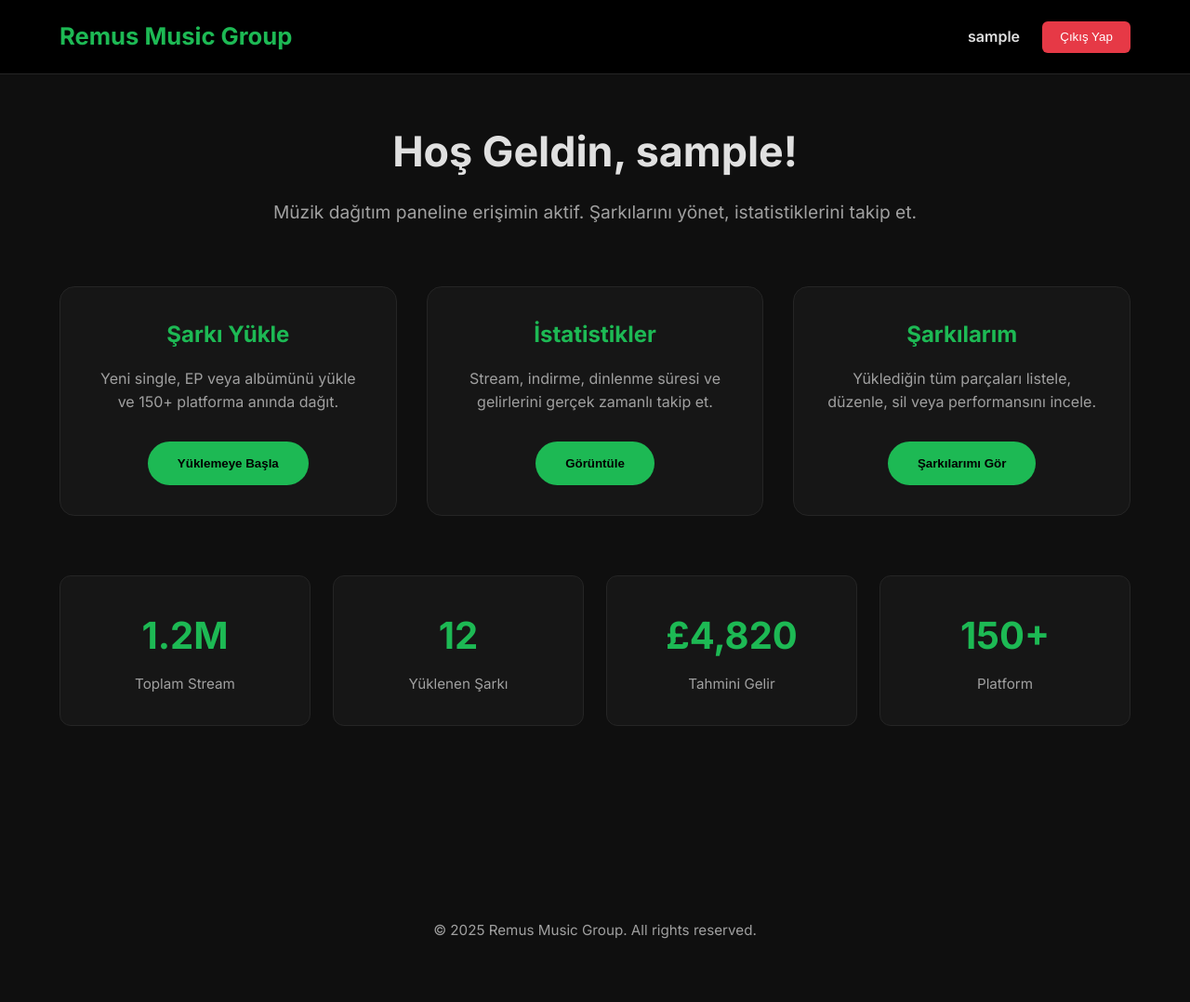
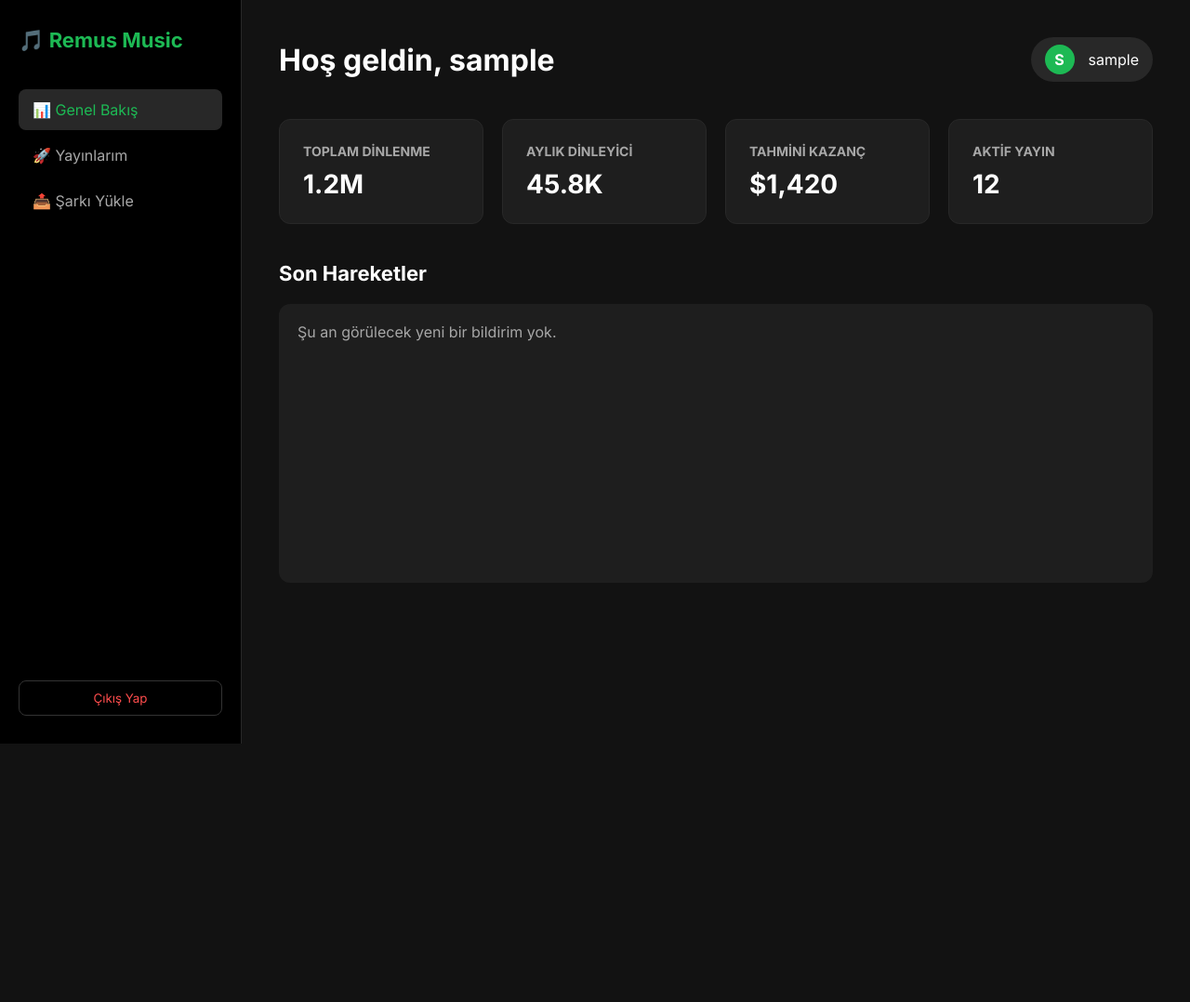
Before and after one commit to rremuuss1337/remus-music-group, a website: page dashboard.html in a window 1280 px wide. Shown: the whole page at 93% size. After the commit the page ends 800 px from the top, so only its background shows below. Drawn offline with Linux system fonts and the light colour scheme; sample sign-in values are in the browser's storage.

Commit message:
Update dashboard.html

```diff
--- a/dashboard.html
+++ b/dashboard.html
@@ -3,267 +3,248 @@
 <head>
     <meta charset="UTF-8">
     <meta name="viewport" content="width=device-width, initial-scale=1.0">
-    <title>Dashboard - Remus Music Group</title>
-    <link href="https://fonts.googleapis.com/css2?family=Inter:wght@400;500;600;700&display=swap" rel="stylesheet">
+    <title>Remus Music - Dashboard</title>
+    <link href="https://fonts.googleapis.com/css2?family=Inter:wght@300;400;600;700&display=swap" rel="stylesheet">
     <style>
         :root {
-            --bg: #0f0f0f;
-            --surface: #161616;
-            --text: #e0e0e0;
-            --text-secondary: #a0a0a0;
-            --accent: #1db954;
-            --accent-hover: #1ed760;
-            --border: #252525;
-            --shadow: 0 10px 30px rgba(0,0,0,0.4);
+            --primary: #1DB954;
+            --bg-dark: #121212;
+            --bg-card: #1E1E1E;
+            --text-main: #FFFFFF;
+            --text-dim: #A7A7A7;
+            --transition: all 0.3s cubic-bezier(0.4, 0, 0.2, 1);
         }
-        * { margin: 0; padding: 0; box-sizing: border-box; }
+
+        * { margin: 0; padding: 0; box-sizing: border-box; font-family: 'Inter', sans-serif; }
+
         body {
-            font-family: 'Inter', system-ui, -apple-system, sans-serif;
-            background: var(--bg);
-            color: var(--text);
+            background-color: var(--bg-dark);
+            color: var(--text-main);
+            display: flex;
             min-height: 100vh;
-            line-height: 1.6;
+            overflow-x: hidden;
         }
+
+        /* Sidebar */
+        aside {
+            width: 260px;
+            background: #000;
+            padding: 30px 20px;
+            display: flex;
+            flex-direction: column;
+            border-right: 1px solid #282828;
+            position: fixed;
+            height: 100vh;
+            z-index: 100;
+        }
+
+        .logo {
+            font-size: 22px;
+            font-weight: 700;
+            color: var(--primary);
+            margin-bottom: 40px;
+            display: flex;
+            align-items: center;
+            gap: 10px;
+        }
+
+        nav ul { list-style: none; }
+        nav li {
+            padding: 12px 15px;
+            margin-bottom: 5px;
+            border-radius: 8px;
+            cursor: pointer;
+            color: var(--text-dim);
+            transition: var(--transition);
+            display: flex;
+            align-items: center;
+            gap: 12px;
+        }
+
+        nav li:hover, nav li.active {
+            background: #282828;
+            color: #fff;
+        }
+
+        nav li.active { color: var(--primary); }
+
+        /* Main Content */
+        main {
+            flex: 1;
+            margin-left: 260px;
+            padding: 40px;
+            opacity: 0;
+            animation: fadeIn 0.8s forwards;
+        }
+
+        @keyframes fadeIn { to { opacity: 1; } }
+
         header {
-            background: #000;
-            border-bottom: 1px solid var(--border);
-            padding: 1.2rem 5%;
             display: flex;
             justify-content: space-between;
             align-items: center;
-            position: sticky;
-            top: 0;
-            z-index: 1000;
+            margin-bottom: 40px;
         }
-        .logo {
-            font-size: 1.6rem;
-            font-weight: 700;
-            color: var(--accent);
-            text-decoration: none;
-        }
-        .user-info {
+
+        .user-profile {
             display: flex;
             align-items: center;
-            gap: 1.5rem;
-        }
-        .username {
-            font-weight: 600;
-            color: var(--text);
-        }
-        .logout-btn {
-            background: #e63946;
-            color: white;
-            border: none;
-            padding: 0.6rem 1.2rem;
-            border-radius: 6px;
-            cursor: pointer;
-            font-weight: 500;
-            transition: background 0.2s;
-        }
-        .logout-btn:hover { background: #d32f2f; }
-
-        .container {
-            max-width: 1400px;
-            margin: 0 auto;
-            padding: 3rem 5%;
-        }
-        .welcome {
-            text-align: center;
-            margin-bottom: 4rem;
-        }
-        .welcome h1 {
-            font-size: 2.8rem;
-            margin-bottom: 0.8rem;
-            opacity: 0;
-            transform: translateY(20px);
-            animation: fadeInUp 0.8s forwards 0.2s;
-        }
-        .welcome p {
-            font-size: 1.2rem;
-            color: var(--text-secondary);
-            opacity: 0;
-            animation: fadeInUp 0.8s forwards 0.4s;
+            gap: 15px;
+            background: #282828;
+            padding: 8px 15px;
+            border-radius: 30px;
         }
 
-        .grid {
+        .avatar { width: 32px; height: 32px; background: var(--primary); border-radius: 50%; display: flex; align-items: center; justify-content: center; font-weight: bold; }
+
+        /* Stats Grid */
+        .stats-grid {
             display: grid;
-            grid-template-columns: repeat(auto-fit, minmax(340px, 1fr));
-            gap: 2rem;
-        }
-        .card {
-            background: var(--surface);
-            border: 1px solid var(--border);
-            border-radius: 16px;
-            padding: 2rem;
-            text-align: center;
-            transition: transform 0.3s ease, box-shadow 0.3s ease;
-            opacity: 0;
-            transform: translateY(30px);
-            animation: fadeInUp 0.8s forwards;
-        }
-        .card:nth-child(1) { animation-delay: 0.3s; }
-        .card:nth-child(2) { animation-delay: 0.5s; }
-        .card:nth-child(3) { animation-delay: 0.7s; }
-        .card:hover {
-            transform: translateY(-10px);
-            box-shadow: var(--shadow);
-        }
-        .card h3 {
-            font-size: 1.5rem;
-            margin-bottom: 1rem;
-            color: var(--accent);
-        }
-        .card p {
-            color: var(--text-secondary);
-            margin-bottom: 1.8rem;
-            font-size: 1rem;
-        }
-        .card button {
-            background: var(--accent);
-            color: #000;
-            border: none;
-            padding: 1rem 2rem;
-            border-radius: 50px;
-            font-weight: 600;
-            cursor: pointer;
-            transition: all 0.3s;
-        }
-        .card button:hover {
-            background: var(--accent-hover);
-            transform: scale(1.05);
+            grid-template-columns: repeat(auto-fit, minmax(200px, 1fr));
+            gap: 20px;
+            margin-bottom: 40px;
         }
 
-        .stats {
-            display: grid;
-            grid-template-columns: repeat(auto-fit, minmax(220px, 1fr));
-            gap: 1.5rem;
-            margin-top: 4rem;
-        }
-        .stat-box {
-            background: var(--surface);
-            border: 1px solid var(--border);
+        .stat-card {
+            background: var(--bg-card);
+            padding: 25px;
             border-radius: 12px;
-            padding: 2rem;
-            text-align: center;
-            opacity: 0;
-            transform: translateY(20px);
-            animation: fadeInUp 0.8s forwards;
-        }
-        .stat-box:nth-child(1) { animation-delay: 0.9s; }
-        .stat-box:nth-child(2) { animation-delay: 1.0s; }
-        .stat-box:nth-child(3) { animation-delay: 1.1s; }
-        .stat-box:nth-child(4) { animation-delay: 1.2s; }
-        .stat-box strong {
-            font-size: 2.5rem;
-            color: var(--accent);
-            display: block;
-            margin-bottom: 0.5rem;
-        }
-        .stat-box p {
-            color: var(--text-secondary);
-            font-size: 0.95rem;
+            border: 1px solid #282828;
+            transition: var(--transition);
         }
 
-        @keyframes fadeInUp {
-            to { opacity: 1; transform: translateY(0); }
+        .stat-card:hover { transform: translateY(-5px); border-color: var(--primary); }
+        .stat-card h3 { color: var(--text-dim); font-size: 14px; margin-bottom: 10px; text-transform: uppercase; }
+        .stat-card p { font-size: 28px; font-weight: 700; }
+
+        /* Sections */
+        .section-title { margin-bottom: 20px; font-size: 22px; }
+        .content-area {
+            background: var(--bg-card);
+            border-radius: 12px;
+            padding: 20px;
+            min-height: 300px;
         }
 
-        footer {
-            text-align: center;
-            padding: 4rem 5%;
-            color: var(--text-secondary);
-            font-size: 0.95rem;
-            margin-top: 6rem;
+        .admin-only { display: none; border: 1px dashed var(--primary); padding: 10px; border-radius: 8px; margin-top: 20px; }
+
+        button.logout {
+            margin-top: auto;
+            background: transparent;
+            border: 1px solid #333;
+            color: #ff4d4d;
+            padding: 10px;
+            border-radius: 8px;
+            cursor: pointer;
+            transition: var(--transition);
         }
 
-        @media (max-width: 768px) {
-            .container { padding: 2rem 1.5rem; }
-            .welcome h1 { font-size: 2.2rem; }
-            .grid, .stats { gap: 1.5rem; }
+        button.logout:hover { background: #ff4d4d; color: white; }
+
+        .tag {
+            background: var(--primary);
+            font-size: 10px;
+            padding: 2px 6px;
+            border-radius: 4px;
+            margin-left: 5px;
+            vertical-align: middle;
         }
     </style>
 </head>
 <body>
+
+    <aside>
+        <div class="logo">🎵 Remus Music</div>
+        <nav>
+            <ul>
+                <li class="active" onclick="showSection('overview')">📊 Genel Bakış</li>
+                <li onclick="showSection('releases')">🚀 Yayınlarım</li>
+                <li onclick="showSection('upload')">📤 Şarkı Yükle</li>
+                <li id="adminNav" class="admin-only" onclick="showSection('admin')">🛡️ Admin Panel</li>
+            </ul>
+        </nav>
+        <button class="logout" id="logoutBtn">Çıkış Yap</button>
+    </aside>
+
+    <main>
         <header>
-        <a href="/" class="logo">Remus Music Group</a>
-        <div class="user-info">
-            <span class="username" id="usernameDisplay">Kullanıcı</span>
-            <button class="logout-btn" id="logoutBtn">Çıkış Yap</button>
+            <h1 id="welcomeText">Hoş geldin, Sanatçı</h1>
+            <div class="user-profile">
+                <div class="avatar" id="avatarInitial">R</div>
+                <span id="usernameDisplay">Kullanıcı</span>
             </div>
         </header>
 
-    <div class="container">
-        <div class="welcome">
-            <h1>Hoş Geldin, <span id="welcomeName">Kullanıcı</span>!</h1>
-            <p>Müzik dağıtım paneline erişimin aktif. Şarkılarını yönet, istatistiklerini takip et.</p>
+        <div id="overview">
+            <div class="stats-grid">
+                <div class="stat-card"><h3>Toplam Dinlenme</h3><p>1.2M</p></div>
+                <div class="stat-card"><h3>Aylık Dinleyici</h3><p>45.8K</p></div>
+                <div class="stat-card"><h3>Tahmini Kazanç</h3><p>$1,420</p></div>
+                <div class="stat-card"><h3>Aktif Yayın</h3><p>12</p></div>
             </div>
 
-        <div class="grid">
-            <div class="card">
-                <h3>Şarkı Yükle</h3>
-                <p>Yeni single, EP veya albümünü yükle ve 150+ platforma anında dağıt.</p>
-                <button onclick="alert('Şarkı yükleme özelliği çok yakında aktif olacak!')">Yüklemeye Başla</button>
-            </div>
-
-            <div class="card">
-                <h3>İstatistikler</h3>
-                <p>Stream, indirme, dinlenme süresi ve gelirlerini gerçek zamanlı takip et.</p>
-                <button onclick="alert('Detaylı istatistik paneli yakında!')">Görüntüle</button>
-            </div>
-
-            <div class="card">
-                <h3>Şarkılarım</h3>
-                <p>Yüklediğin tüm parçaları listele, düzenle, sil veya performansını incele.</p>
-                <button onclick="alert('Şarkı yönetimi paneli yakında!')">Şarkılarımı Gör</button>
+            <h2 class="section-title">Son Hareketler</h2>
+            <div class="content-area">
+                <p style="color: var(--text-dim)">Şu an görülecek yeni bir bildirim yok.</p>
             </div>
         </div>
 
-        <div class="stats">
-            <div class="stat-box">
-                <strong>1.2M</strong>
-                <p>Toplam Stream</p>
+        <div id="admin" style="display: none;">
+            <h2 class="section-title">🛡️ Admin Denetim Masası <span class="tag">Yetkili</span></h2>
+            <div class="stats-grid">
+                <div class="stat-card" style="border-color: #5d5dff;"><h3>Toplam Kullanıcı</h3><p>842</p></div>
+                <div class="stat-card" style="border-color: #ffcc00;"><h3>Bekleyen Onay</h3><p>15</p></div>
             </div>
-            <div class="stat-box">
-                <strong>12</strong>
-                <p>Yüklenen Şarkı</p>
-            </div>
-            <div class="stat-box">
-                <strong>£4,820</strong>
-                <p>Tahmini Gelir</p>
-            </div>
-            <div class="stat-box">
-                <strong>150+</strong>
-                <p>Platform</p>
-            </div>
+            <div class="content-area">
+                <h3>Bekleyen Şarkı Onayları</h3>
+                <hr style="border-color: #333; margin: 15px 0;">
+                <p>Onay bekleyen içerik bulunmuyor.</p>
             </div>
         </div>
 
-    <footer>
-        <p>© 2025 Remus Music Group. All rights reserved.</p>
-    </footer>
+        <div id="releases" style="display: none;"><h2 class="section-title">Yayınlarım</h2><div class="content-area">Yayınlanmış şarkınız bulunmuyor.</div></div>
+        <div id="upload" style="display: none;"><h2 class="section-title">Yeni Şarkı Dağıt</h2><div class="content-area">Yükleme formu yakında burada olacak.</div></div>
+    </main>
 
     <script>
-        // Token kontrolü ve username çekme
+        // Sayfa Değiştirme Fonksiyonu
+        function showSection(sectionId) {
+            ['overview', 'admin', 'releases', 'upload'].forEach(id => {
+                const el = document.getElementById(id);
+                if (el) el.style.display = 'none';
+            });
+            document.getElementById(sectionId).style.display = 'block';
+
+            // Navigasyon Aktifliği
+            document.querySelectorAll('nav li').forEach(li => li.classList.remove('active'));
+            event.currentTarget.classList.add('active');
+        }
+
+        // Kimlik Doğrulama ve Yetki Kontrolü
+        document.addEventListener('DOMContentLoaded', () => {
             const token = localStorage.getItem('token');
+            const username = localStorage.getItem('username') || "Sanatçı";
+
             if (!token) {
                 window.location.href = '/login.html';
+                return;
             }
 
-        try {
-            const payload = JSON.parse(atob(token.split('.')[1]));
-            const username = payload.username;
             document.getElementById('usernameDisplay').textContent = username;
-            document.getElementById('welcomeName').textContent = username;
-        } catch (e) {
-            document.getElementById('usernameDisplay').textContent = 'Kullanıcı';
-            document.getElementById('welcomeName').textContent = 'Kullanıcı';
+            document.getElementById('avatarInitial').textContent = username.charAt(0).toUpperCase();
+            document.getElementById('welcomeText').textContent = `Hoş geldin, ${username}`;
+
+            // Admin Yetki Kontrolü (JWT payload'dan veya localStorage'dan alınabilir)
+            // Simülasyon için: Eğer kullanıcı adı 'admin' ise admin panelini aç
+            if (username.toLowerCase() === 'admin' || username.toLowerCase() === 'remus') {
+                document.getElementById('adminNav').style.display = 'flex';
             }
+        });
 
-        // Çıkış yap
+        // Çıkış Yap
         document.getElementById('logoutBtn').addEventListener('click', () => {
-            localStorage.removeItem('token');
-            alert('Çıkış yapıldı!');
-            window.location.href = '/';
+            localStorage.clear();
+            window.location.href = '/login.html';
         });
     </script>
 </body>
```
Lines whose indentation alone changed are shown as unchanged.
